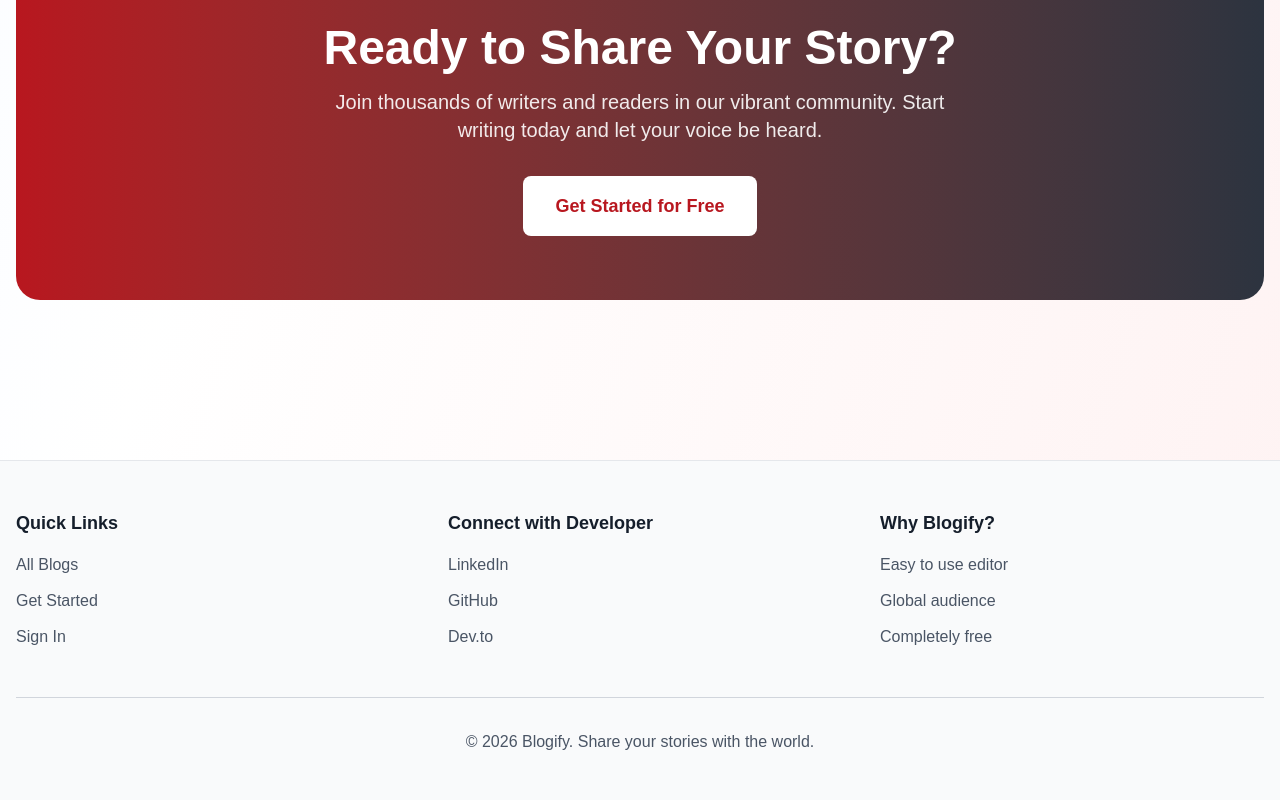
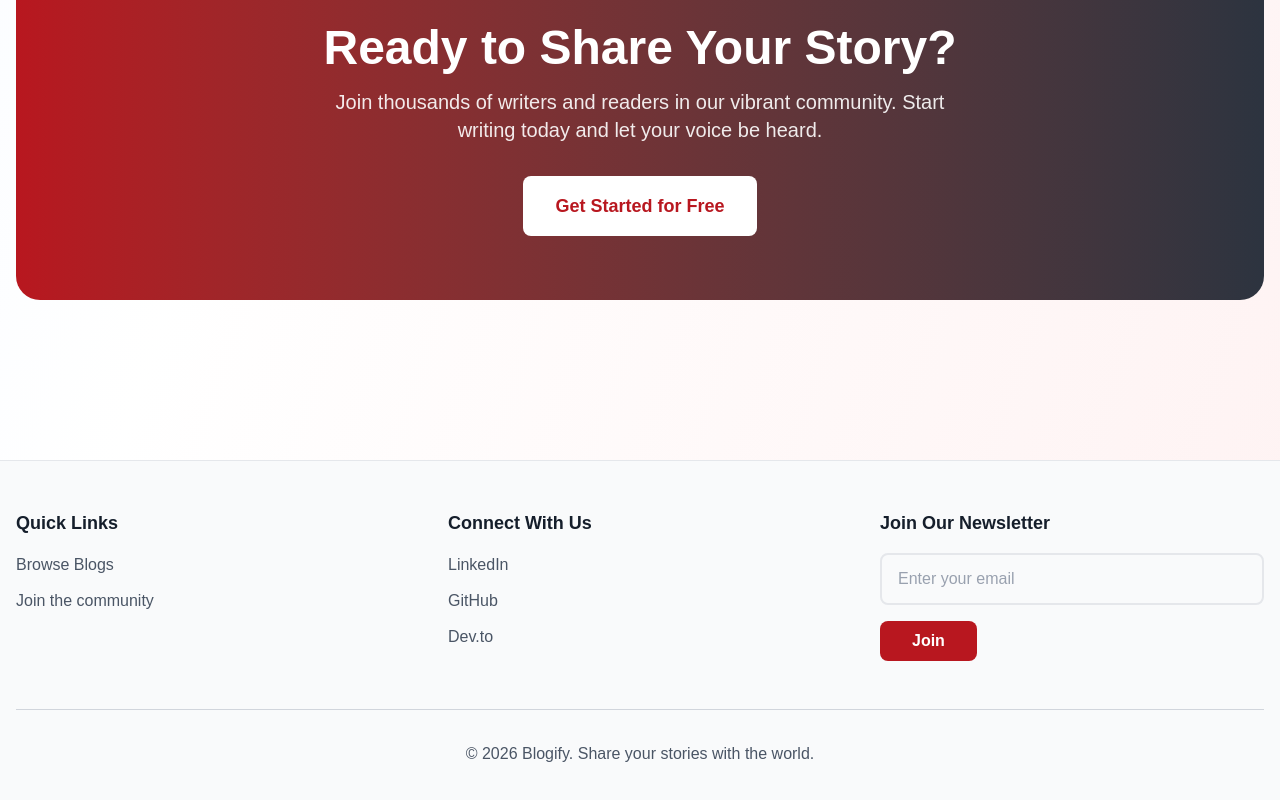
Before and after one commit to Pranav-Rustagi/blogify, a Next.js app in the folder frontend/: page / in a window 1280 px wide. Shown: the part 3077-3877 px from the top of the page. Built offline with nearby package versions, Linux system fonts and the light colour scheme; no server answers.

Commit message:
Fixed footer

```diff
--- a/frontend/app/page.tsx
+++ b/frontend/app/page.tsx
@@ -2,14 +2,18 @@
 
 import Link from 'next/link';
 import { useAuthStore } from '@/src/store/auth';
-// import { useBlogStore } from '@/src/store/blog';
-import { useCallback, useEffect } from 'react';
+import { useCallback, useEffect, useState } from 'react';
 import { LogOut } from 'lucide-react';
 import { useRouter } from 'next/navigation';
+import { TextInput } from './_components/form-components';
 
 export default function Home() {
     const { isAuthenticated, user, logout } = useAuthStore();
-  // const { blogs, fetchAllBlogs } = useBlogStore();
+    const [newsletterEmail, setNewsletterEmail] = useState('');
+
+    const handleNewsLetterChange = (e: React.ChangeEvent<HTMLInputElement>) => {
+        setNewsletterEmail(e.target.value);
+    };
 
     const router = useRouter();
 
@@ -318,7 +322,7 @@
                             <ul className="space-y-3">
                                 <li>
                                     <Link href="/blogs" className="text-gray-600 hover:text-dark-red transition-colors font-medium">
-                    All Blogs
+                                        Browse Blogs
                                     </Link>
                                 </li>
                                 {isAuthenticated && (
@@ -331,19 +335,14 @@
                                 {!isAuthenticated && (
                                     <li>
                                         <Link href="/auth/signup" className="text-gray-600 hover:text-dark-red transition-colors font-medium">
-                      Get Started
+                                            Join the community
                                         </Link>
                                     </li>
                                 )}
-                <li>
-                  <Link href="/auth/login" className="text-gray-600 hover:text-dark-red transition-colors font-medium">
-                    Sign In
-                  </Link>
-                </li>
                             </ul>
                         </div>
                         <div>
-              <h4 className="text-lg font-bold text-dark-blue mb-4">Connect with Developer</h4>
+                            <h4 className="text-lg font-bold text-dark-blue mb-4">Connect With Us</h4>
                             <ul className="space-y-3">
                                 <li>
                                     <Link href="https://www.linkedin.com/in/pranav-rustagi/" className="text-gray-600 hover:text-dark-red transition-colors font-medium" target="_blank">
@@ -363,12 +362,18 @@
                             </ul>
                         </div>
                         <div>
-              <h4 className="text-lg font-bold text-dark-blue mb-4">Why Blogify?</h4>
-              <ul className="space-y-3">
-                <li className="text-gray-600 font-medium">Easy to use editor</li>
-                <li className="text-gray-600 font-medium">Global audience</li>
-                <li className="text-gray-600 font-medium">Completely free</li>
-              </ul>
+                            <h4 className="text-lg font-bold text-dark-blue mb-4">Join Our Newsletter</h4>
+                            <TextInput
+                                type="email"
+                                id="email"
+                                name="email"
+                                value={newsletterEmail}
+                                onChange={handleNewsLetterChange}
+                                placeholder="Enter your email"
+                            />
+                            <button className="px-8 py-2 bg-dark-red text-white rounded-lg transition-colors font-semibold mt-4" disabled>
+                                Join
+                            </button>
                         </div>
                     </div>
 
```
Lines whose indentation alone changed are shown as unchanged.
